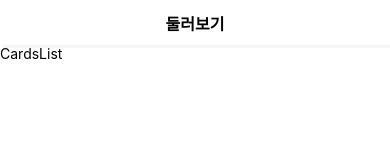
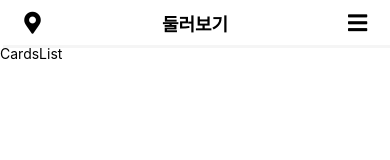
Before and after one commit to Avelop-Project/Frontend, a React Native app: screen /CardsListScreen in a window 390 px wide. Shown: the top 160 px of the page. Built offline with nearby package versions, Linux system fonts and the light colour scheme.

Commit message:
Feat: 헤더 구현

```diff
--- a/src/layout/header/Header.tsx
+++ b/src/layout/header/Header.tsx
@@ -3,8 +3,21 @@ import { View, Text, StyleSheet, Pressable } from "react-native";
 import { globalStyle } from "../../styles/global";
 import color from "../../styles/color";
 
+import { AntDesign, FontAwesome5 } from "@expo/vector-icons";
+import { useNavigation } from "@react-navigation/native";
+
+const headerItemCode = {
+  Back: "back",
+  Cog: "cog",
+  Complete: "complete",
+  Map: "map",
+  Filter: "filter",
+} as const;
+
+type HeaderItemType = (typeof headerItemCode)[keyof typeof headerItemCode];
+
 type HeaderItemProps = {
-  type?: string;
+  type?: HeaderItemType;
   onClick?: () => void;
 };
 
@@ -19,7 +32,30 @@ type Props = {
 };
 
 const HeaderItem = ({ type, onClick }: HeaderItemProps) => {
-  return <Pressable style={styles.headerItem}></Pressable>;
+  const navigation = useNavigation();
+
+  const onPress = () => {
+    if (type === headerItemCode.Back) {
+      navigation.goBack();
+    } else {
+      if (onClick) onClick();
+    }
+  };
+  return (
+    <Pressable style={styles.headerItem} onPress={onPress}>
+      {type === headerItemCode.Map ? (
+        <FontAwesome5 name="map-marker-alt" size={22} />
+      ) : type === headerItemCode.Cog ? (
+        <FontAwesome5 name="cog" size={22} />
+      ) : type === headerItemCode.Complete ? (
+        <Text style={styles.completeText}>완료</Text>
+      ) : type === headerItemCode.Back ? (
+        <AntDesign name="back" size={25} />
+      ) : type === headerItemCode.Filter ? (
+        <FontAwesome5 name="bars" size={22} />
+      ) : null}
+    </Pressable>
+  );
 };
 
 const Header = ({ options }: Props) => {
@@ -49,13 +85,21 @@ const styles = StyleSheet.create({
     justifyContent: "space-between",
     alignItems: "center",
     ...globalStyle.boxShadow,
+    paddingHorizontal: 10,
   },
   headerText: {
-    fontSize: 16,
+    fontSize: 18,
     fontWeight: "bold",
   },
   headerItem: {
-    height: 45,
-    width: 45,
+    minHeight: 45,
+    minWidth: 45,
+    justifyContent: "center",
+    alignItems: "center",
+  },
+  completeText: {
+    color: color.COLOR_BLUE_TEXT,
+    fontWeight: "bold",
+    fontSize: 16,
   },
 });
--- a/src/screens/camera/CameraScreen.tsx
+++ b/src/screens/camera/CameraScreen.tsx
@@ -3,7 +3,11 @@ import { Text } from "react-native";
 
 const CameraScreen = () => {
   return (
-    <MainLayout header={{ headerText: "카메라" }}>
+    <MainLayout
+      header={{
+        headerText: "카메라",
+      }}
+    >
       <Text>Camera</Text>
     </MainLayout>
   );
--- a/src/screens/cardsList/CardsListScreen.tsx
+++ b/src/screens/cardsList/CardsListScreen.tsx
@@ -3,7 +3,13 @@ import { Text } from "react-native";
 
 const CardsListScreen = () => {
   return (
-    <MainLayout header={{ headerText: "둘러보기" }}>
+    <MainLayout
+      header={{
+        headerText: "둘러보기",
+        headerLeft: { type: "map" },
+        headerRight: { type: "filter" },
+      }}
+    >
       <Text>CardsList</Text>
     </MainLayout>
   );
--- a/src/screens/myPage/MyPageScreen.tsx
+++ b/src/screens/myPage/MyPageScreen.tsx
@@ -4,7 +4,9 @@ import { Text, StyleSheet } from "react-native";
 
 const MyPageScreen = () => {
   return (
-    <MainLayout header={{ headerText: "마이페이지" }}>
+    <MainLayout
+      header={{ headerText: "마이페이지", headerRight: { type: "cog" } }}
+    >
       <Text style={styles.text}>MyPage</Text>
     </MainLayout>
   );
--- a/src/styles/color.ts
+++ b/src/styles/color.ts
@@ -6,4 +6,6 @@ export default {
   COLOR_TAB_BAR_ICON: "#AFAFAF",
 
   COLOR_HEADER: "#fff",
+
+  COLOR_BLUE_TEXT: "#1B6FEE",
 };
```
